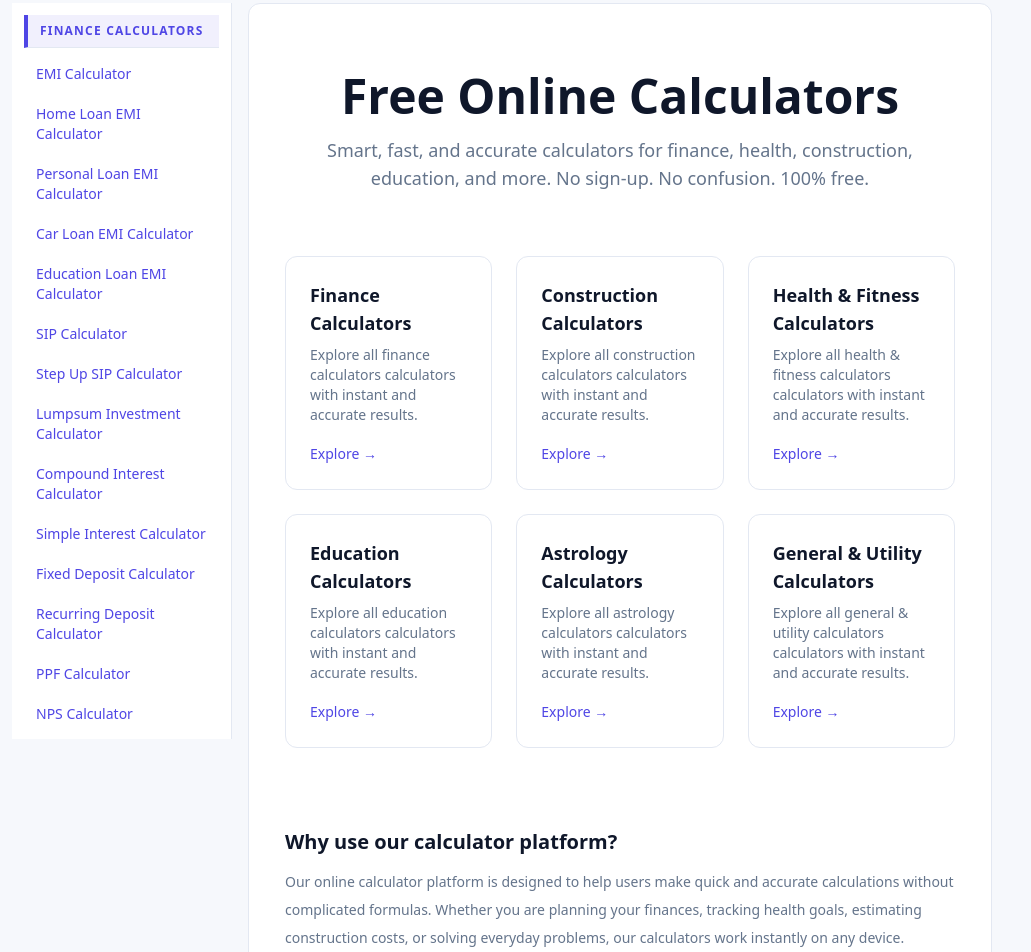
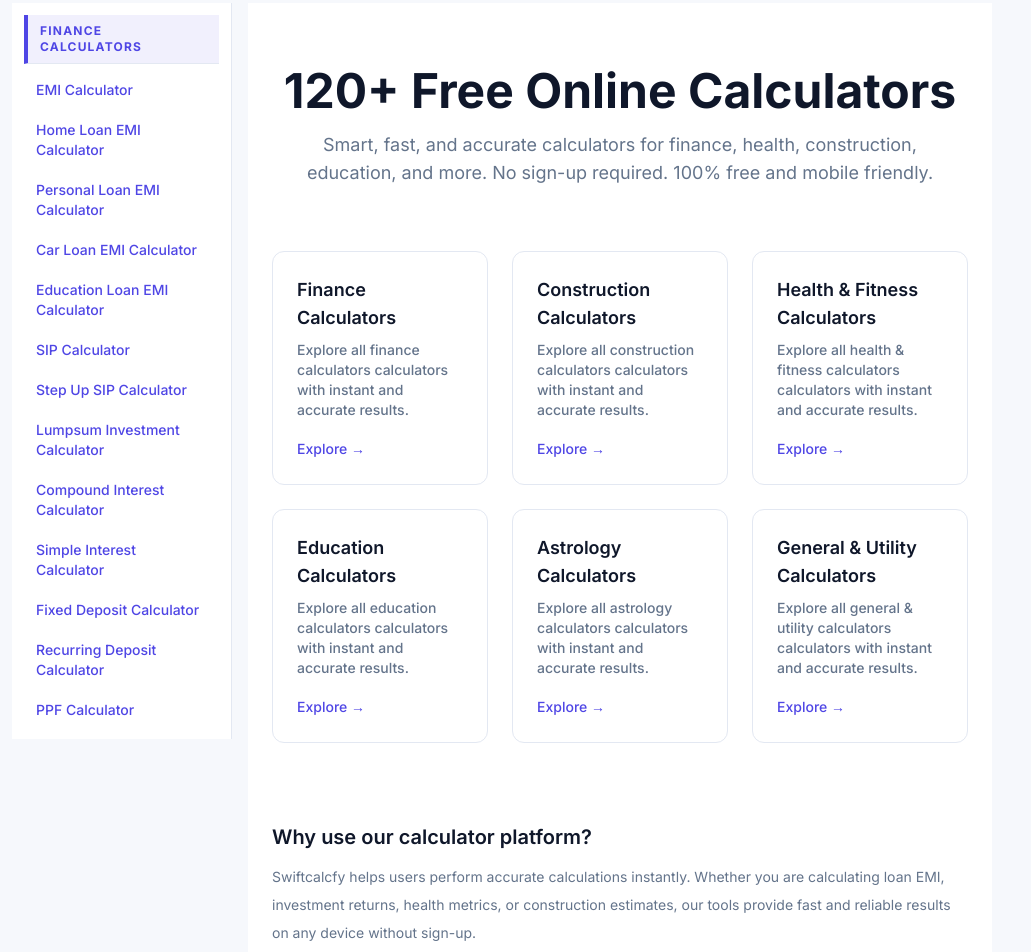
Before and after one commit to rameshmarandi/calculator-hub-website, a Next.js app: page / in a window 1280 px wide. Shown: the part 80-1032 px from the top of the page, without its empty margins (0-1031 px from the left). Built offline with nearby package versions, Linux system fonts and the light colour scheme.

Commit message:
border issue is been resolved

```diff
--- a/app/astrology/[calculator]/page.js
+++ b/app/astrology/[calculator]/page.js
@@ -3,6 +3,7 @@ import Script from "next/script";
 import ASTROLOGY_CALCULATOR_MAP from "../../../data/astrology";
 import calculators from "@/data/calculators";
 import { buildCalculatorMetadata } from "@/lib/seo";
+import CalculatorPager from "../../../components/CalculatorPager";
 
 /* =====================================
    STATIC PARAMS (REQUIRED FOR EXPORT)
@@ -94,6 +95,11 @@ export default async function CalculatorPage({ params }) {
       />
 
       <CalculatorComponent />
+      <CalculatorPager
+        list={calculators.astrology}
+        currentSlug={calculator}
+        basePath="/astrology"
+      />
     </>
   );
 }
--- a/app/construction/[calculator]/page.js
+++ b/app/construction/[calculator]/page.js
@@ -3,6 +3,7 @@ import Script from "next/script";
 import CONSTRUCTION_CALCULATOR_MAP from "../../../data/construction";
 import calculators from "@/data/calculators";
 import { buildCalculatorMetadata } from "@/lib/seo";
+import CalculatorPager from "../../../components/CalculatorPager";
 
 /* =====================================
    ✅ SEO META
@@ -93,6 +94,11 @@ export default async function CalculatorPage({ params }) {
       />
 
       <CalculatorComponent />
+      <CalculatorPager
+        list={calculators.construction}
+        currentSlug={calculator}
+        basePath="/construction"
+      />
     </>
   );
 }
--- a/app/education/[calculator]/page.js
+++ b/app/education/[calculator]/page.js
@@ -5,6 +5,7 @@ import EDUCATION_CALCULATOR_MAP from "../../../data/education";
 import calculators from "@/data/calculators";
 import { buildCalculatorMetadata } from "@/lib/seo";
 import { FULL_BASE_URL } from "@/lib/constant";
+import CalculatorPager from "../../../components/CalculatorPager";
 
 /* =================================================
    STATIC PARAMS (SSG for all calculators)
@@ -96,6 +97,11 @@ export default async function CalculatorPage({ params }) {
       />
 
       <CalculatorComponent />
+      <CalculatorPager
+        list={calculators.education}
+        currentSlug={calculator}
+        basePath="/education"
+      />
     </>
   );
 }
--- a/app/finance/[calculator]/page.js
+++ b/app/finance/[calculator]/page.js
@@ -5,6 +5,8 @@ import CALCULATOR_MAP from "../../../data/finance";
 import calculators from "@/data/calculators";
 import { buildCalculatorMetadata } from "@/lib/seo";
 import { FULL_BASE_URL } from "@/lib/constant";
+
+import CalculatorPager from "../../../components/CalculatorPager";
 
 /* =================================================
    1. STATIC GENERATION
@@ -92,6 +94,7 @@ export default async function CalculatorPage({ params }) {
   };
 
   const schemas = [appSchema, breadcrumbSchema];
+
   return (
     <>
       <Script
@@ -104,6 +107,12 @@ export default async function CalculatorPage({ params }) {
       />
 
       <CalculatorComponent />
+      {/* MOBILE NEXT / PREVIOUS NAVIGATION */}
+      <CalculatorPager
+        list={calculators.finance}
+        currentSlug={calculator}
+        basePath="/finance"
+      />
     </>
   );
 }
--- a/app/health/[calculator]/page.js
+++ b/app/health/[calculator]/page.js
@@ -5,6 +5,7 @@ import HEALTH_CALCULATOR_MAP from "../../../data/health";
 import calculators from "@/data/calculators";
 import { buildCalculatorMetadata } from "@/lib/seo";
 import { FULL_BASE_URL } from "@/lib/constant";
+import CalculatorPager from "../../../components/CalculatorPager";
 
 /* =================================================
    1. STATIC GENERATION
@@ -95,6 +96,11 @@ export default async function CalculatorPage({ params }) {
       />
 
       <CalculatorComponent />
+      <CalculatorPager
+        list={calculators.health}
+        currentSlug={calculator}
+        basePath="/health"
+      />
     </>
   );
 }
--- a/app/layout.js
+++ b/app/layout.js
@@ -1,16 +1,13 @@
+"use client";
+
 import "./globals.css";
 import { Inter } from "next/font/google";
 import Header from "@/components/Header";
 import Footer from "@/components/Footer";
 import Sidebar from "@/components/Sidebar";
 import RightSidebar from "@/components/RightSidebar";
+import { usePathname } from "next/navigation";
 import Script from "next/script";
-
-export const metadata = {
-  title: `Swiftcalcfy - Free Online Calculators`,
-  description:
-    "Free online calculators for finance, health, construction, education and more.",
-};
 
 const inter = Inter({
   subsets: ["latin"],
@@ -18,71 +15,43 @@ const inter = Inter({
 });
 
 export default function RootLayout({ children }) {
+  const pathname = usePathname();
+
+  // Detect calculator detail page
+  const isCalculatorPage = pathname.includes("-calculator");
+
   return (
     <html lang="en">
-      <body
-        //  className="bg-gray-100 text-gray-900"
-        // className={inter.className}
-      >
+      <body className={inter.className}>
         <Header />
 
-        <div className="max-w-7xl mx-auto px-3 py-4">
+        <div className="max-w-7xl rounded-lg mx-auto px-3 py-4">
           <div className="grid grid-cols-1 md:grid-cols-[220px_1fr_260px] gap-4">
-            {/* LEFT SIDEBAR */}
             <aside className="hidden md:block">
               <Sidebar />
             </aside>
 
-            {/* MAIN CONTENT */}
-            {/* <main
-              className="rounded-xl p-5 min-h-[70vh]"
+            <main
+              className={`min-h-[70vh] ${isCalculatorPage ? "" : "md:p-6"}`}
               style={{
                 backgroundColor: "var(--surface)",
-                border: "1px solid var(--border)",
-              }}
-              // className="bg-white rounded p-4 min-h-[70vh]"
-            >
-              {children}
-            </main> */}
-
-            {/* ⚠️ ONLY CONTENT GOES HERE */}
-            <main
-              className="rounded-xl p-5 min-h-[70vh]"
-              style={{
-                backgroundColor: "var(--surface)",
-                border: "1px solid var(--border)",
-              }}
-            >
+              }}>
               {children}
             </main>
 
-            {/* RIGHT SIDEBAR */}
             <aside className="hidden md:block">
               <RightSidebar />
             </aside>
           </div>
         </div>
+
         <Footer />
-        {/* <!-- Google tag (gtag.js) --> */}
+
         <Script
           src="https://www.googletagmanager.com/gtag/js?id=G-GKJDZ488MR"
           strategy="afterInteractive"
         />
-        {/* Vignette Ad Script */}
-<Script
-  id="vignette-ad"
-  strategy="afterInteractive"
-  dangerouslySetInnerHTML={{
-    __html: `
-      (function() {
-        var s = document.createElement('script');
-        s.dataset.zone = '10625640';
-        s.src = 'https://gizokraijaw.net/vignette.min.js';
-        document.body.appendChild(s);
-      })();
-    `,
-  }}
-/>
+
         <Script id="ga-init" strategy="afterInteractive">
           {`
             window.dataLayer = window.dataLayer || [];
--- a/app/page.tsx
+++ b/app/page.tsx
@@ -1,59 +1,55 @@
-import Link from "next/link";
-import categories from "@/data/categories";
+import Link from 'next/link'
+import categories from '@/data/categories'
 
-export default function Home() {
+export default function Home () {
   return (
-    <main className="max-w-6xl mx-auto px-4 py-12">
-
-      {/* HERO SECTION */}
-      <section className="text-center mb-16">
+    <div className='py-10 '>
+      {/* HERO */}
+      <section className='text-center mb-16'>
         <h1
-          className="text-3xl sm:text-4xl md:text-5xl font-bold mb-4"
-          style={{ color: "var(--text-main)" }}
+          className='text-3xl sm:text-4xl md:text-5xl font-bold mb-4'
+          style={{ color: 'var(--text-main)' }}
         >
-          Free Online Calculators
+          120+ Free Online Calculators
         </h1>
 
         <p
-          className="max-w-2xl mx-auto text-base sm:text-lg"
-          style={{ color: "var(--text-muted)" }}
+          className='max-w-2xl mx-auto text-base sm:text-lg'
+          style={{ color: 'var(--text-muted)' }}
         >
           Smart, fast, and accurate calculators for finance, health,
-          construction, education, and more.
-          No sign-up. No confusion. 100% free.
+          construction, education, and more. No sign-up required. 100% free and
+          mobile friendly.
         </p>
       </section>
 
       {/* CATEGORY GRID */}
-      <section className="grid gap-6 sm:grid-cols-2 lg:grid-cols-3">
+      <section className='grid gap-6 sm:grid-cols-2 lg:grid-cols-3'>
         {categories.map(cat => (
           <Link
             key={cat.slug}
             href={`/${cat.slug}`}
-            className="group rounded-xl p-6 transition-all"
+            className='group rounded-xl p-6'
             style={{
-              backgroundColor: "var(--surface)",
-              border: "1px solid var(--border)",
+              backgroundColor: 'var(--surface)',
+              border: '1px solid var(--border)'
             }}
           >
             <h2
-              className="text-lg font-semibold mb-2 transition-colors"
-              style={{ color: "var(--text-main)" }}
+              className='text-lg font-semibold mb-2'
+              style={{ color: 'var(--text-main)' }}
             >
               {cat.name}
             </h2>
 
-            <p
-              className="text-sm mb-4"
-              style={{ color: "var(--text-muted)" }}
-            >
-              Explore all {cat.name.toLowerCase()} calculators with
-              instant and accurate results.
+            <p className='text-sm mb-4' style={{ color: 'var(--text-muted)' }}>
+              Explore all {cat.name.toLowerCase()} calculators with instant and
+              accurate results.
             </p>
 
             <span
-              className="text-sm font-medium transition-colors"
-              style={{ color: "var(--primary)" }}
+              className='text-sm font-medium'
+              style={{ color: 'var(--primary)' }}
             >
               Explore →
             </span>
@@ -61,24 +57,22 @@ export default function Home() {
         ))}
       </section>
 
-      {/* SEO / TRUST CONTENT */}
-      <section className="mt-20 max-w-3xl mx-auto text-sm leading-7">
+      {/* SEO CONTENT */}
+      <section className='mt-20 max-w-3xl mx-auto text-sm leading-7'>
         <h2
-          className="text-xl font-semibold mb-3"
-          style={{ color: "var(--text-main)" }}
+          className='text-xl font-semibold mb-3'
+          style={{ color: 'var(--text-main)' }}
         >
           Why use our calculator platform?
         </h2>
 
-        <p style={{ color: "var(--text-muted)" }}>
-          Our online calculator platform is designed to help users make
-          quick and accurate calculations without complicated formulas.
-          Whether you are planning your finances, tracking health goals,
-          estimating construction costs, or solving everyday problems,
-          our calculators work instantly on any device.
+        <p style={{ color: 'var(--text-muted)' }}>
+          Swiftcalcfy helps users perform accurate calculations instantly.
+          Whether you are calculating loan EMI, investment returns, health
+          metrics, or construction estimates, our tools provide fast and
+          reliable results on any device without sign-up.
         </p>
       </section>
-
-    </main>
-  );
+    </div>
+  )
 }
--- a/app/utility/[calculator]/page.js
+++ b/app/utility/[calculator]/page.js
@@ -5,6 +5,7 @@ import UTILITY_CALCULATOR_MAP from "../../../data/utility";
 import calculators from "@/data/calculators";
 import { buildCalculatorMetadata } from "@/lib/seo";
 import { FULL_BASE_URL } from "@/lib/constant";
+import CalculatorPager from "../../../components/CalculatorPager";
 /* ===============================================
    STATIC PARAMS (MANDATORY FOR output: "export")
 
@@ -100,6 +101,11 @@ export default async function CalculatorPage({ params }) {
       />
 
       <CalculatorComponent />
+      <CalculatorPager
+        list={calculators.utility}
+        currentSlug={calculator}
+        basePath="/utility"
+      />
     </>
   );
 }
--- /dev/null
+++ b/components/CalculatorPager.jsx
@@ -0,0 +1,36 @@
+import Link from 'next/link'
+
+export default function CalculatorPager ({ list, currentSlug, basePath }) {
+  const index = list.findIndex(c => c.slug === currentSlug)
+
+  const prev = list[index - 1]
+  const next = list[index + 1]
+
+  if (!prev && !next) return null
+
+  return (
+    <div className='flex justify-between gap-3 mt-6 md:hidden'>
+      {prev ? (
+        <Link
+          href={`${basePath}/${prev.slug}`}
+          className='flex-1 border rounded-lg px-4 py-3 text-sm'
+        >
+          ← {prev.name}
+        </Link>
+      ) : (
+        <div />
+      )}
+
+      {next ? (
+        <Link
+          href={`${basePath}/${next.slug}`}
+          className='flex-1 border rounded-lg px-4 py-3 text-sm text-right'
+        >
+          {next.name} →
+        </Link>
+      ) : (
+        <div />
+      )}
+    </div>
+  )
+}
--- a/components/Footer.js
+++ b/components/Footer.js
@@ -5,12 +5,13 @@ export default function Footer() {
 
   return (
     <footer className="mt-16 border-t bg-[var(--surface)] border-[var(--border)]">
-      <div className="max-w-7xl mx-auto px-4 py-10 grid gap-10 sm:grid-cols-2 md:grid-cols-4 text-sm">
+      <div className="max-w-7xl mx-auto px-4 py-10 grid grid-cols-2 md:grid-cols-4 gap-8 text-sm">
         {/* BRAND */}
-        <div className="space-y-3">
+        <div className="space-y-3 col-span-2 md:col-span-1">
           <h3 className="text-base font-semibold text-[var(--primary)]">
             Swiftcalcfy
           </h3>
+
           <p className="text-[var(--text-muted)] leading-relaxed">
             Free online calculators for finance, construction, health,
             education, and everyday productivity. Fast, accurate, and no signup
@@ -21,6 +22,7 @@ export default function Footer() {
         {/* PRODUCT */}
         <div>
           <h4 className="font-semibold mb-3">Product</h4>
+
           <ul className="space-y-2 text-[var(--text-muted)]">
             <li>
               <Link href="/" className="hover:text-[var(--primary)]">
@@ -60,6 +62,7 @@ export default function Footer() {
         {/* COMPANY */}
         <div>
           <h4 className="font-semibold mb-3">Company</h4>
+
           <ul className="space-y-2 text-[var(--text-muted)]">
             <li>
               <Link href="/about" className="hover:text-[var(--primary)]">
@@ -77,6 +80,7 @@ export default function Footer() {
         {/* LEGAL */}
         <div>
           <h4 className="font-semibold mb-3">Legal</h4>
+
           <ul className="space-y-2 text-[var(--text-muted)]">
             <li>
               <Link
@@ -99,7 +103,7 @@ export default function Footer() {
         </div>
       </div>
 
-      {/* BOTTOM BAR */}
+      {/* Bottom Bar */}
       <div className="border-t border-[var(--border)] text-center text-xs py-4 text-[var(--text-muted)]">
         © {year} Swiftcalcfy. All rights reserved.
       </div>
--- a/components/Header.js
+++ b/components/Header.js
@@ -24,6 +24,7 @@ const NAV_LINKS = [
   { href: "/construction", label: "Construction" },
   { href: "/health", label: "Health" },
   { href: "/education", label: "Education" },
+  { href: "/astrology", label: "Astrology" },
   { href: "/utility", label: "Utilities" },
 ];
 
```
Lines whose indentation alone changed are shown as unchanged.
